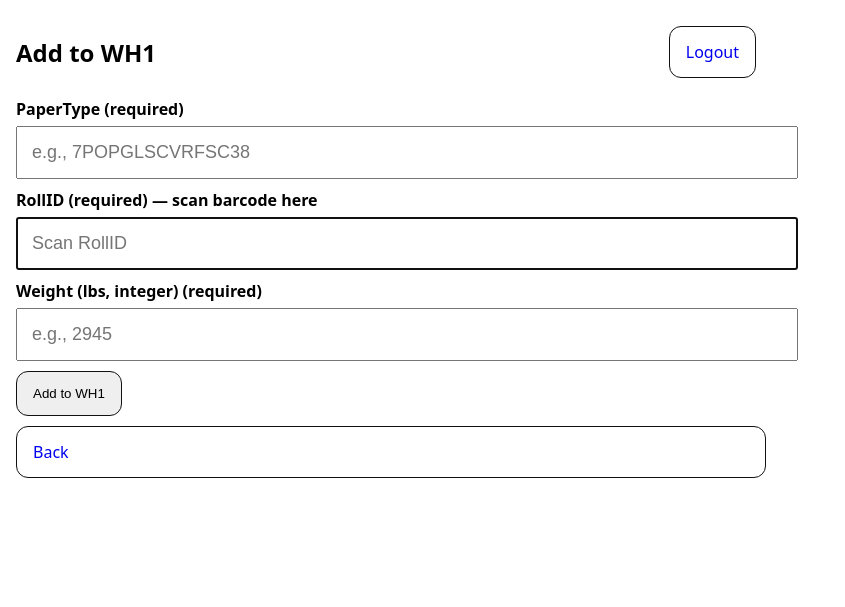
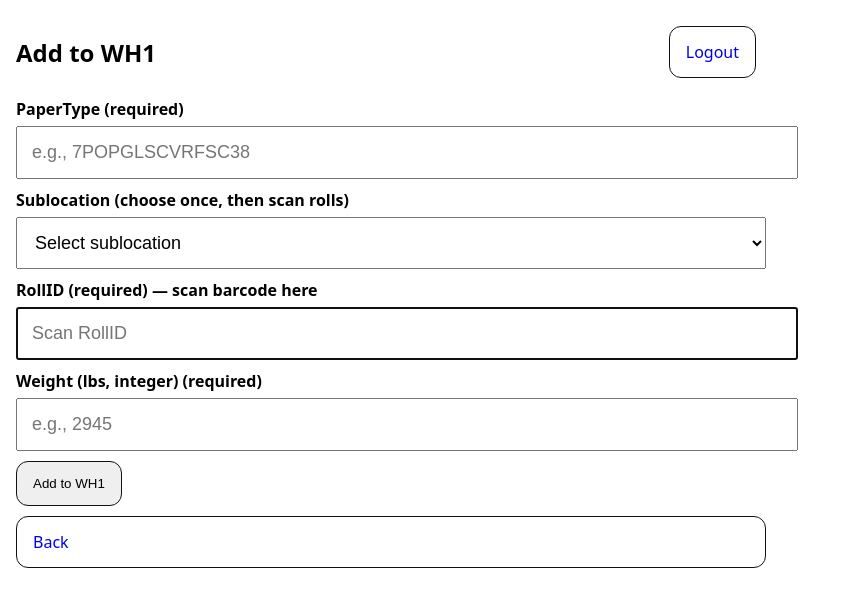
Before and after one commit to TomasOrrego11/Roll-Inventory, a Flask app: page /add/WH1 in a window 1280 px wide. Shown: the top 607 px of the page, without its empty margins (0-845 px from the left). Run offline with Flask 3, Linux system fonts and the light colour scheme; the visitor is signed in with stand-in values (Sample User, id 1); parts of the project's set-up code (start-up, migrations or seed data) failed here and were passed over; some libraries are stand-ins or nearby versions.

Commit message:
Update add.html

```diff
--- a/templates/add.html
+++ b/templates/add.html
@@ -4,6 +4,14 @@
 <form method="post" autocomplete="off">
   <label>PaperType (required)</label>
   <input name="paper_type" placeholder="e.g., 7POPGLSCVRFSC38" required>
+
+  <label>Sublocation (choose once, then scan rolls)</label>
+  <select name="sublocation" required>
+    <option value="" disabled selected>Select sublocation</option>
+    {% for s in sublocs %}
+      <option value="{{ s }}">{{ s }}</option>
+    {% endfor %}
+  </select>
 
   <label>RollID (required) — scan barcode here</label>
   <input name="roll_id" id="roll_id" placeholder="Scan RollID" required autofocus>
```
